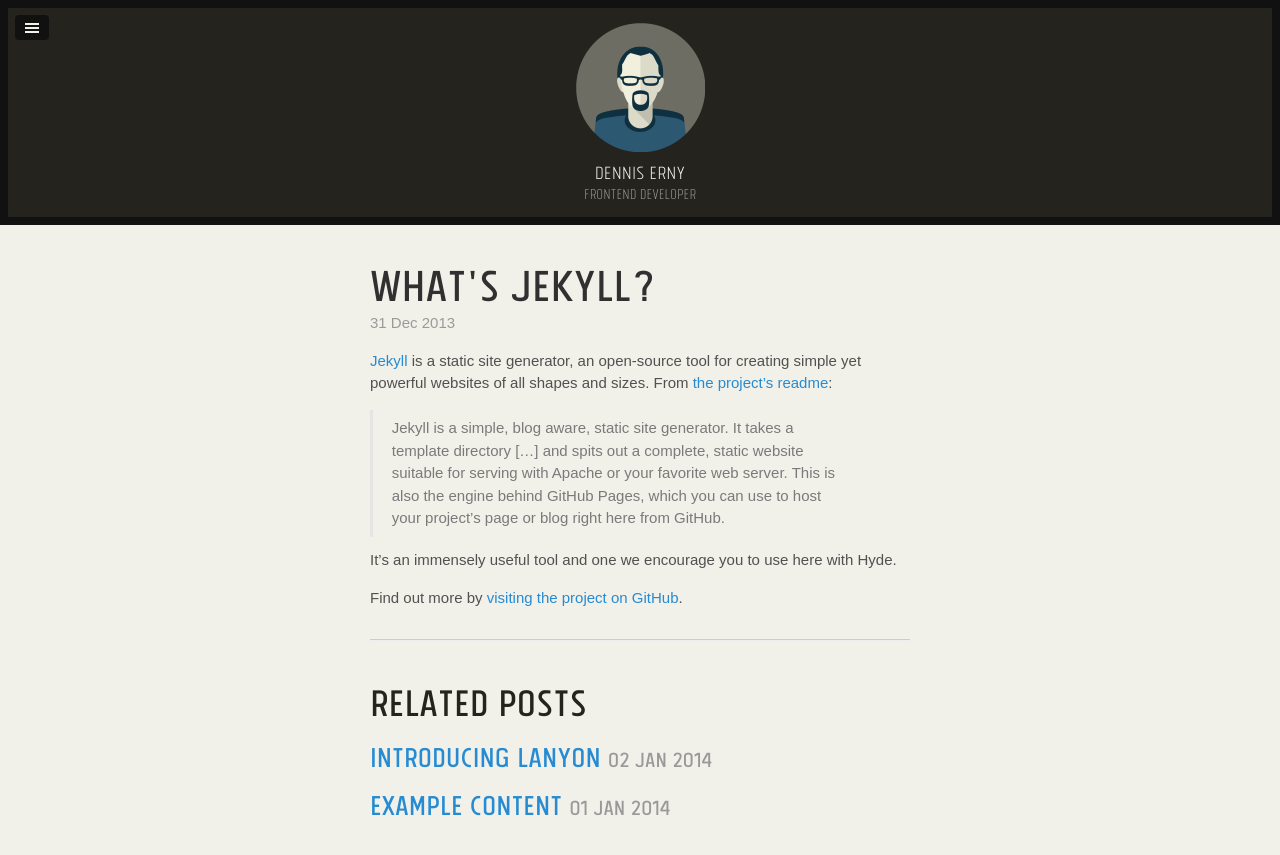
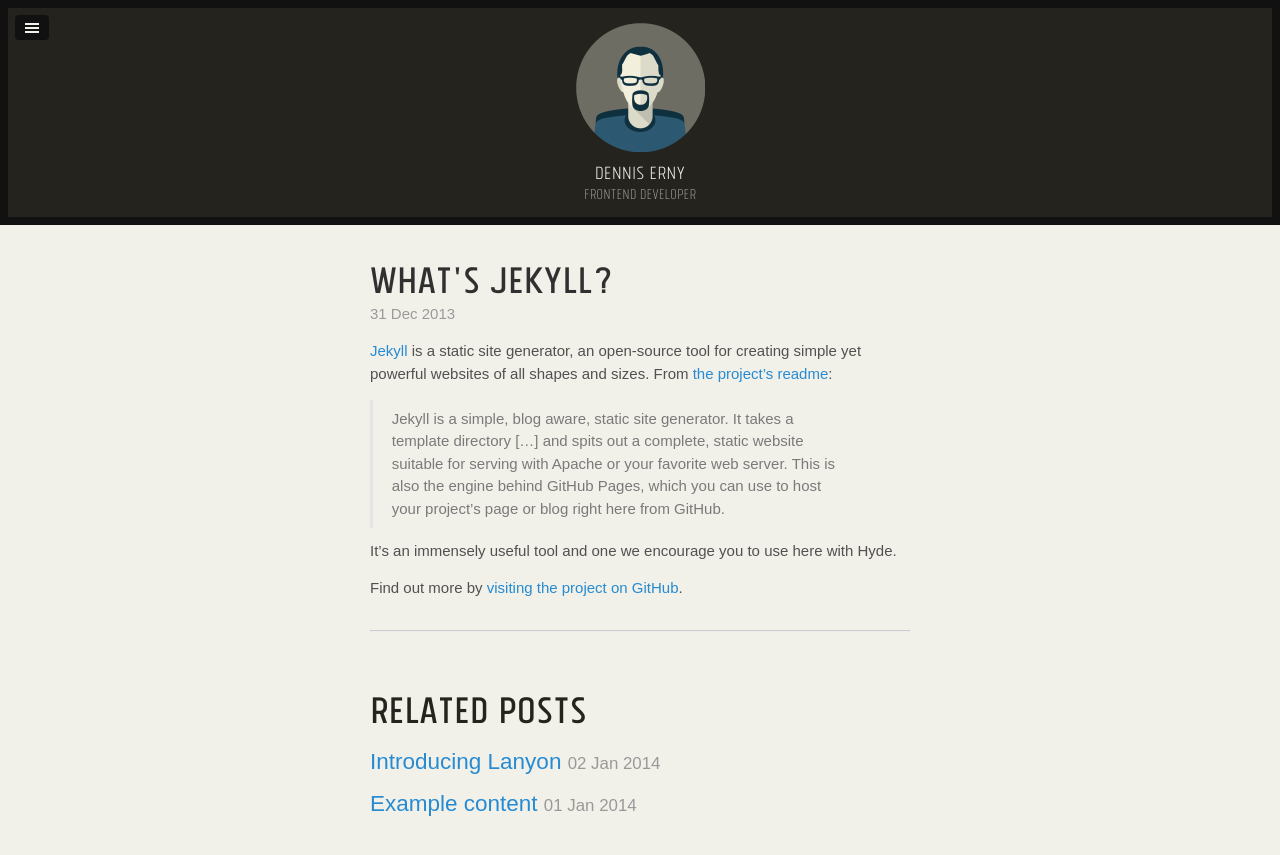
Before and after one commit to derny/derny.github.io, a Jekyll site: the page built from _posts/2013-12-31-whats-jekyll.md, in a window 1280 px wide. Shown: the top 855 px of the page. Built offline with Jekyll 4.4.1, drawn with Linux system fonts in a browser that asks for light colours; some web fonts are replaced; Markdown is read by kramdown in place of the engine named in the settings.

Commit message:
Heading and overflow tweaks

```diff
--- a/_layouts/post.html
+++ b/_layouts/post.html
@@ -9,16 +9,16 @@
 </div>
 
 <div class="related">
-  <h2>Related Posts</h2>
+  <h1>Related Posts</h1>
   <ul class="related-posts">
     {% for post in site.related_posts limit:3 %}
       <li>
-        <h3>
+        <h2>
           <a href="{{ post.url }}">
             {{ post.title }}
             <small>{{ post.date | date_to_string }}</small>
           </a>
-        </h3>
+        </h2>
       </li>
     {% endfor %}
   </ul>
--- a/public/css/lanyon.css
+++ b/public/css/lanyon.css
@@ -38,7 +38,6 @@
 /* Prevent scroll on narrow devices */
 html,
 body {
-  overflow-x: hidden;
   background-color: #F1F0E9;
 }
 
@@ -56,11 +55,6 @@
 }
 
 h1 {
-  font-family: TolyerBookno2;
-  font-size: 54px;
-}
-
-h2 {
   font-family: TolyerBookno2;
   font-size: 46px;
 }
```
